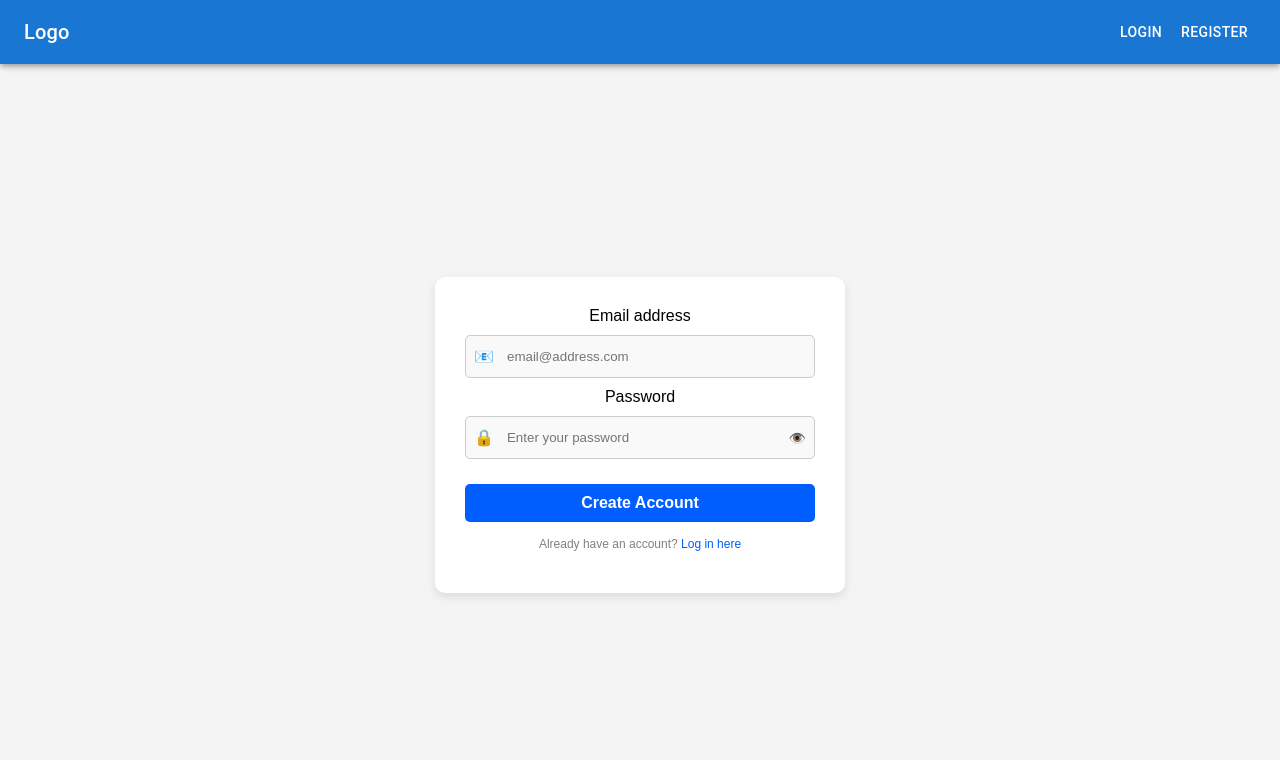
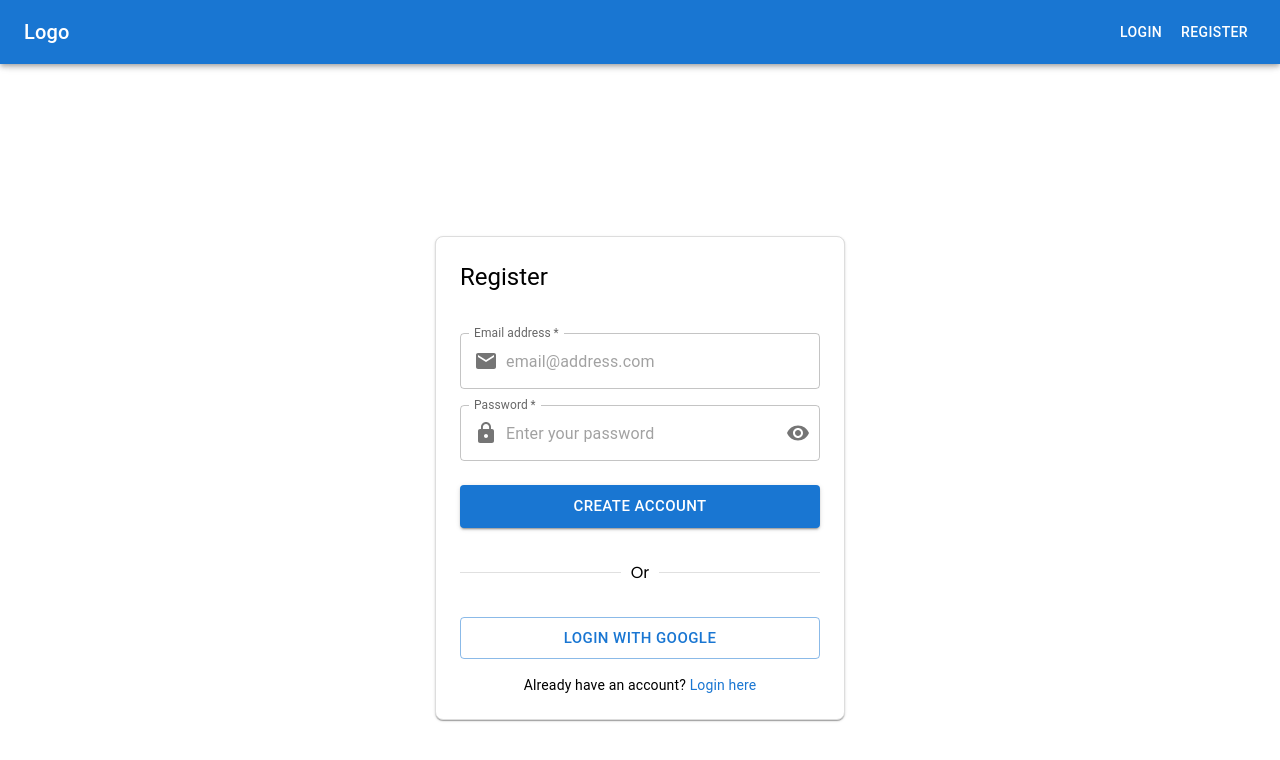
Before and after one commit to vokenboy/ai-elearning-system, a React (Vite) app in the folder ai-elearning-system-fe/: page /register in a window 1280 px wide. Shown: the top 760 px of the page. Built offline with nearby package versions, Linux system fonts and the light colour scheme.

Commit message:
Fixed according to design

```diff
--- a/ai-elearning-system-fe/src/pages/Login.jsx
+++ b/ai-elearning-system-fe/src/pages/Login.jsx
@@ -12,7 +12,12 @@ import {
     Divider,
     Link,
 } from "@mui/material";
-import { Visibility, VisibilityOff } from "@mui/icons-material";
+import {
+    Email as EmailIcon,
+    Lock as LockIcon,
+    Visibility,
+    VisibilityOff,
+} from "@mui/icons-material";
 import { Link as RouterLink, useNavigate } from "react-router-dom";
 import { loginUser } from "../api/auth/authAPI";
 import { useAuth } from "../context/authContext";
@@ -80,7 +85,7 @@ const Login = () => {
                     boxShadow: 1,
                 }}
             >
-                <Typography variant="h5" component="h1">
+                <Typography variant="h5" component="h1" sx={{ mb: 3 }}>
                     Login
                 </Typography>
 
@@ -99,17 +104,30 @@ const Login = () => {
                     required
                     value={email}
                     onChange={(e) => setEmail(e.target.value)}
+                    InputProps={{
+                        startAdornment: (
+                            <InputAdornment position="start">
+                                <EmailIcon />
+                            </InputAdornment>
+                        ),
+                    }}
                 />
 
                 <TextField
                     label="Password"
                     variant="outlined"
                     type={showPassword ? "text" : "password"}
+                    placeholder="Enter your password"
                     fullWidth
                     required
                     value={password}
                     onChange={(e) => setPassword(e.target.value)}
                     InputProps={{
+                        startAdornment: (
+                            <InputAdornment position="start">
+                                <LockIcon />
+                            </InputAdornment>
+                        ),
                         endAdornment: (
                             <InputAdornment position="end">
                                 <IconButton
@@ -128,7 +146,7 @@ const Login = () => {
                     }}
                 />
 
-                <Box textAlign="right">
+                <Box textAlign="left">
                     <Link
                         component={RouterLink}
                         to="/forgot-password"
@@ -146,7 +164,7 @@ const Login = () => {
                     fullWidth
                     sx={{ mt: 1 }}
                 >
-                    Log in
+                    Login
                 </Button>
 
                 <FormControlLabel
@@ -158,7 +176,7 @@ const Login = () => {
                 <Divider sx={{ my: 2 }}>Or</Divider>
 
                 <Button variant="outlined" size="large" fullWidth>
-                    Sign in with Google
+                    Login in with Google
                 </Button>
 
                 <Box textAlign="center">
@@ -169,7 +187,7 @@ const Login = () => {
                             to="/register"
                             underline="hover"
                         >
-                            Sign up here
+                            Register here
                         </Link>
                     </Typography>
                 </Box>
--- a/ai-elearning-system-fe/src/pages/Register.jsx
+++ b/ai-elearning-system-fe/src/pages/Register.jsx
@@ -1,15 +1,41 @@
 import { useState } from "react";
 import { registerUser } from "../api/auth/authAPI";
-import { useNavigate } from "react-router-dom";
-import "./register.css";
+import { useNavigate, Link as RouterLink } from "react-router-dom";
+
+import {
+    Container,
+    Box,
+    Typography,
+    TextField,
+    IconButton,
+    InputAdornment,
+    Button,
+    Divider,
+    Link,
+} from "@mui/material";
+import {
+    Email as EmailIcon,
+    Lock as LockIcon,
+    Visibility,
+    VisibilityOff,
+} from "@mui/icons-material";
 
 const Register = () => {
     const [email, setEmail] = useState("");
     const [password, setPassword] = useState("");
+    const [showPassword, setShowPassword] = useState(false);
     const [error, setError] = useState("");
     const [success, setSuccess] = useState("");
 
     const navigate = useNavigate();
+
+    const handleClickShowPassword = () => {
+        setShowPassword((prev) => !prev);
+    };
+
+    const handleMouseDownPassword = (event) => {
+        event.preventDefault();
+    };
 
     const handleSubmit = async (e) => {
         e.preventDefault();
@@ -29,51 +55,139 @@ const Register = () => {
             setSuccess("User registered successfully");
             console.log("Registration successful", response);
             navigate("/login");
-        } catch (error) {
-            setError(error.message);
-            console.error("Registration error:", error);
+        } catch (err) {
+            setError(err.message);
+            console.error("Registration error:", err);
         }
     };
 
     return (
-        <div className="register-container">
-            <form onSubmit={handleSubmit}>
-                <label>Email address</label>
-                <div className="input-container">
-                    <span className="icon">📧</span>
-                    <input
+        <Container
+            maxWidth="md"
+            sx={{
+                minHeight: "100vh",
+                display: "flex",
+                alignItems: "center",
+                justifyContent: "center",
+                width: "120%",
+            }}
+        >
+            <Box
+                component="form"
+                onSubmit={handleSubmit}
+                sx={{
+                    width: "100%",
+                    maxWidth: 360,
+                    display: "flex",
+                    flexDirection: "column",
+                    gap: 2,
+                    p: 3,
+                    backgroundColor: "#fff",
+                    borderRadius: 2,
+                    border: "1px solid #ddd",
+                    boxShadow: 1,
+                }}
+            >
+                <Typography variant="h5" component="h1" sx={{ mb: 3 }}>
+                    Register
+                </Typography>
+
+                {error && (
+                    <Typography variant="body2" color="error" align="center">
+                        {error}
+                    </Typography>
+                )}
+
+                {success && (
+                    <Typography
+                        variant="body2"
+                        color="success.main"
+                        align="center"
+                    >
+                        {success}
+                    </Typography>
+                )}
+
+                <TextField
+                    label="Email address"
                     type="email"
                     placeholder="email@address.com"
+                    variant="outlined"
+                    fullWidth
+                    required
                     value={email}
                     onChange={(e) => setEmail(e.target.value)}
+                    InputProps={{
+                        startAdornment: (
+                            <InputAdornment position="start">
+                                <EmailIcon />
+                            </InputAdornment>
+                        ),
+                    }}
+                />
+
+                <TextField
+                    label="Password"
+                    variant="outlined"
+                    type={showPassword ? "text" : "password"}
+                    placeholder="Enter your password"
+                    fullWidth
                     required
-                    />
-                </div>
-
-                <label>Password</label>
-                <div className="input-container">
-                    <span className="icon">🔒</span>
-                    <input
-                        type="password"
-                        placeholder="Enter your password"
                     value={password}
                     onChange={(e) => setPassword(e.target.value)}
-                        required
+                    InputProps={{
+                        startAdornment: (
+                            <InputAdornment position="start">
+                                <LockIcon />
+                            </InputAdornment>
+                        ),
+                        endAdornment: (
+                            <InputAdornment position="end">
+                                <IconButton
+                                    onClick={handleClickShowPassword}
+                                    onMouseDown={handleMouseDownPassword}
+                                    edge="end"
+                                >
+                                    {showPassword ? (
+                                        <VisibilityOff />
+                                    ) : (
+                                        <Visibility />
+                                    )}
+                                </IconButton>
+                            </InputAdornment>
+                        ),
+                    }}
                 />
-                    <span className="eye-icon">👁️</span>
-                </div>
 
-                <button type="submit" className="create-account">
+                <Button
+                    type="submit"
+                    variant="contained"
+                    size="large"
+                    fullWidth
+                    sx={{ mt: 1 }}
+                >
                     Create Account
-                </button>
-            </form>
-            {error && <p className="error">{error}</p>}
-            {success && <p className="success">{success}</p>}
+                </Button>
 
-            <p className="login-link">
-                Already have an account? <a href="#">Log in here</a>
-            </p>
-        </div>
+                <Divider sx={{ my: 2 }}>Or</Divider>
+                <Button variant="outlined" size="large" fullWidth>
+                    Login with Google
+                </Button>
+
+                <Box textAlign="center">
+                    <Typography variant="body2">
+                        Already have an account?{" "}
+                        <Link
+                            component={RouterLink}
+                            to="/login"
+                            underline="hover"
+                        >
+                            Login here
+                        </Link>
+                    </Typography>
+                </Box>
+            </Box>
+        </Container>
     );
 };
 
```
Lines whose indentation alone changed are shown as unchanged.
